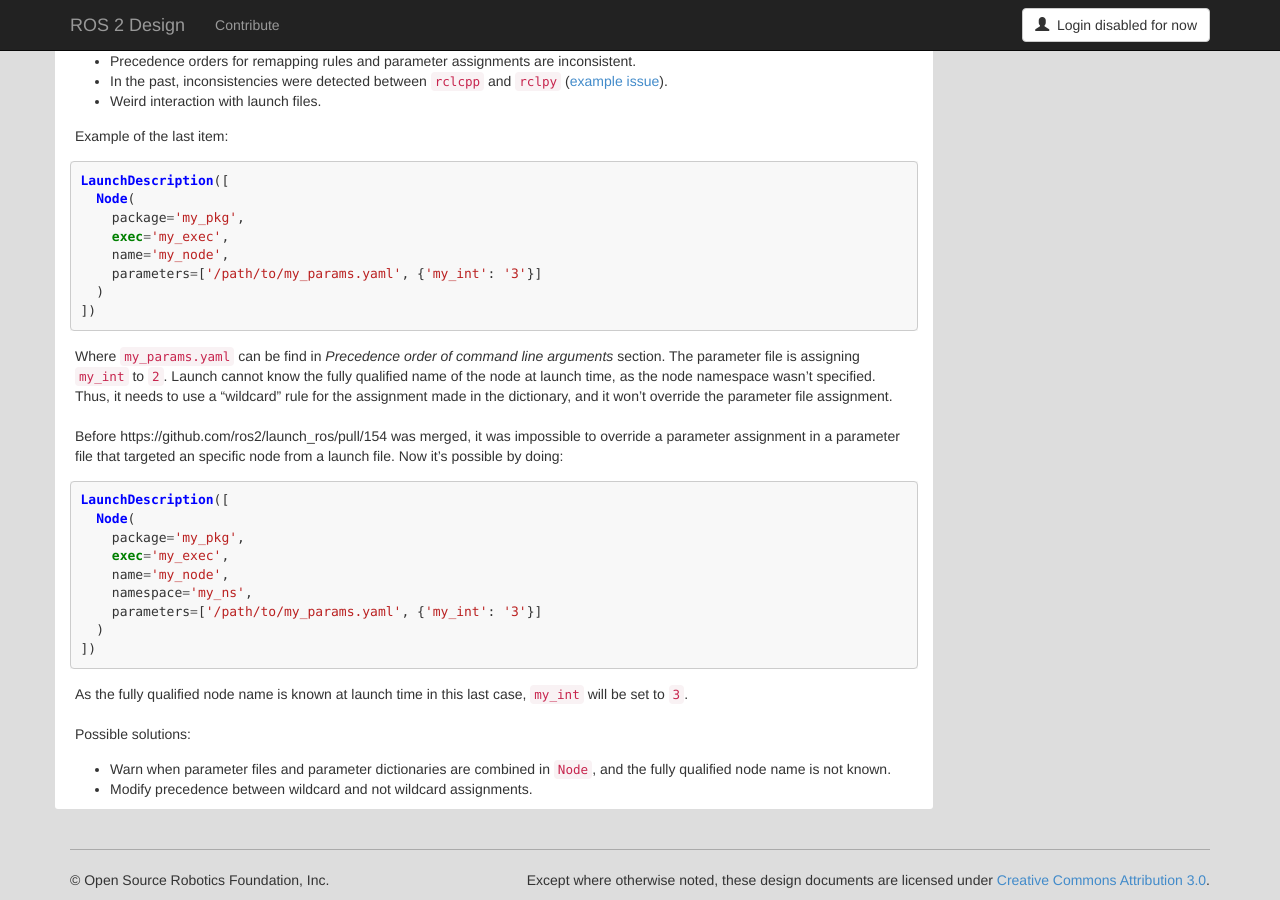
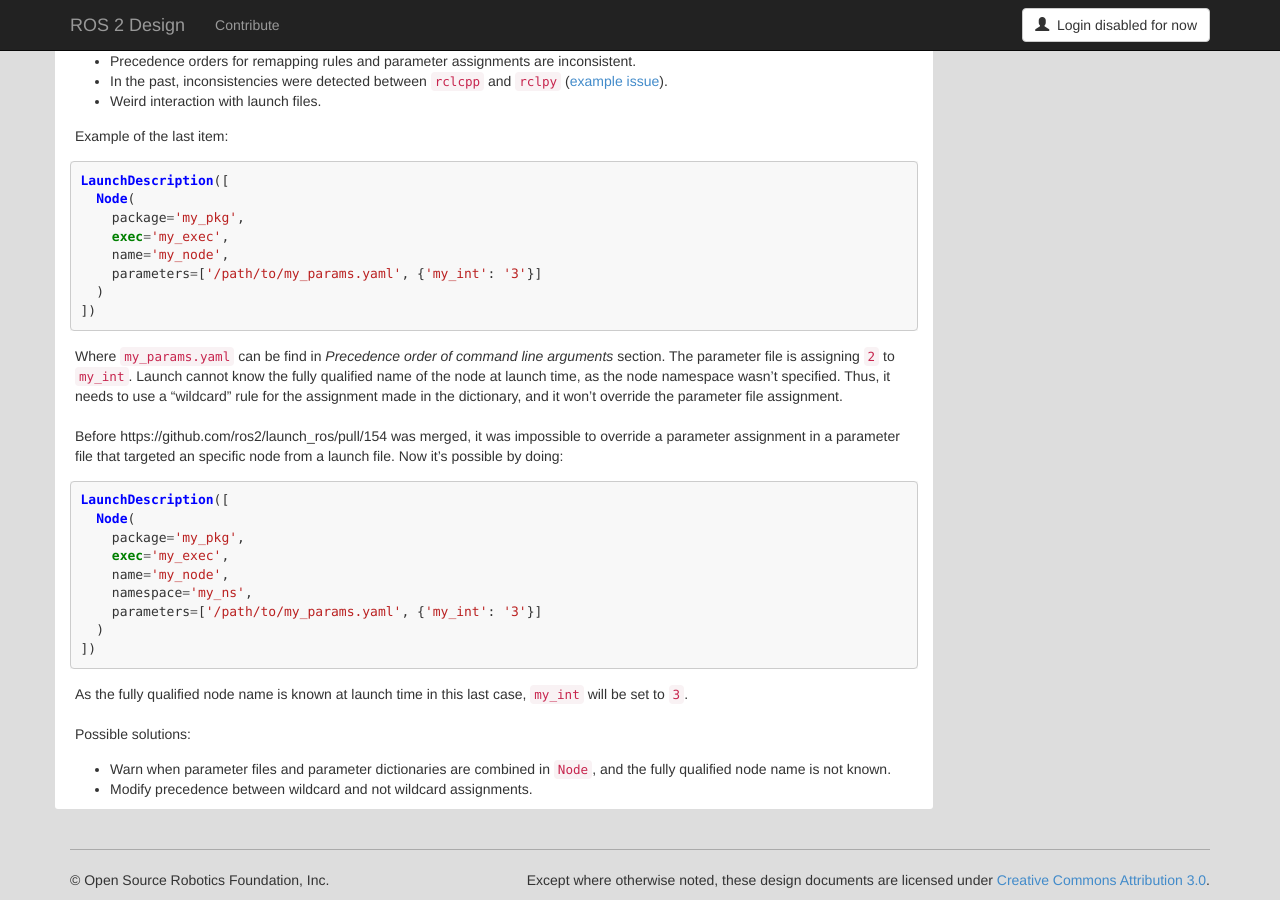
Before and after one commit to ros2/design, a Jekyll site: the page built from articles/150_ros_command_line_arguments.md, in a window 1280 px wide and 900 px high, scrolled down 5987 px. Built offline with Jekyll 4.4.1, drawn with Linux system fonts in a browser that asks for light colours; nearby versions of some CDN libraries.

Commit message:
nit
Signed-off-by: Ivan Santiago Paunovic <ivanpauno@ekumenlabs.com>

Co-authored-by: Michel Hidalgo <michel@ekumenlabs.com>

````diff
--- a/articles/150_ros_command_line_arguments.md
+++ b/articles/150_ros_command_line_arguments.md
@@ -344,7 +344,7 @@ LaunchDescription([
 ```
 
 Where `my_params.yaml` can be find in *Precedence order of command line arguments* section.
-The parameter file is assigning `my_int` to `2`.
+The parameter file is assigning `2` to `my_int`.
 Launch cannot know the fully qualified name of the node at launch time, as the node namespace wasn't specified.
 Thus, it needs to use a "wildcard" rule for the assignment made in the dictionary, and it won't override the parameter file assignment.
 
````
